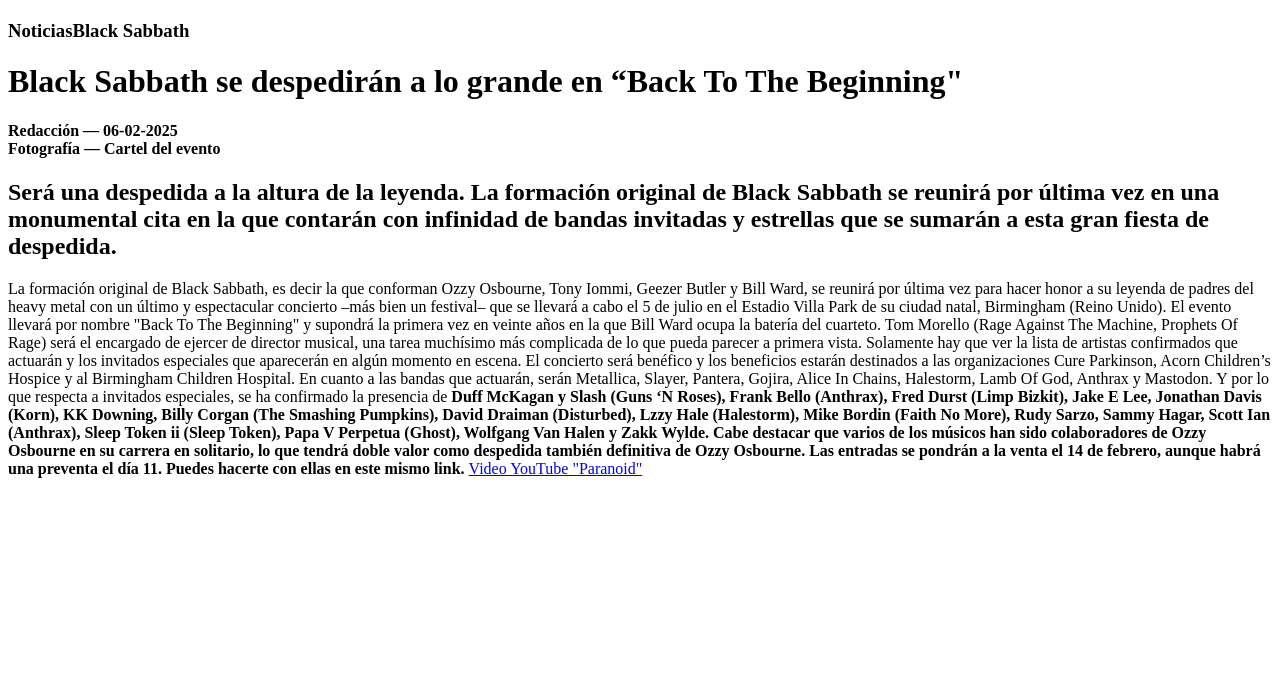
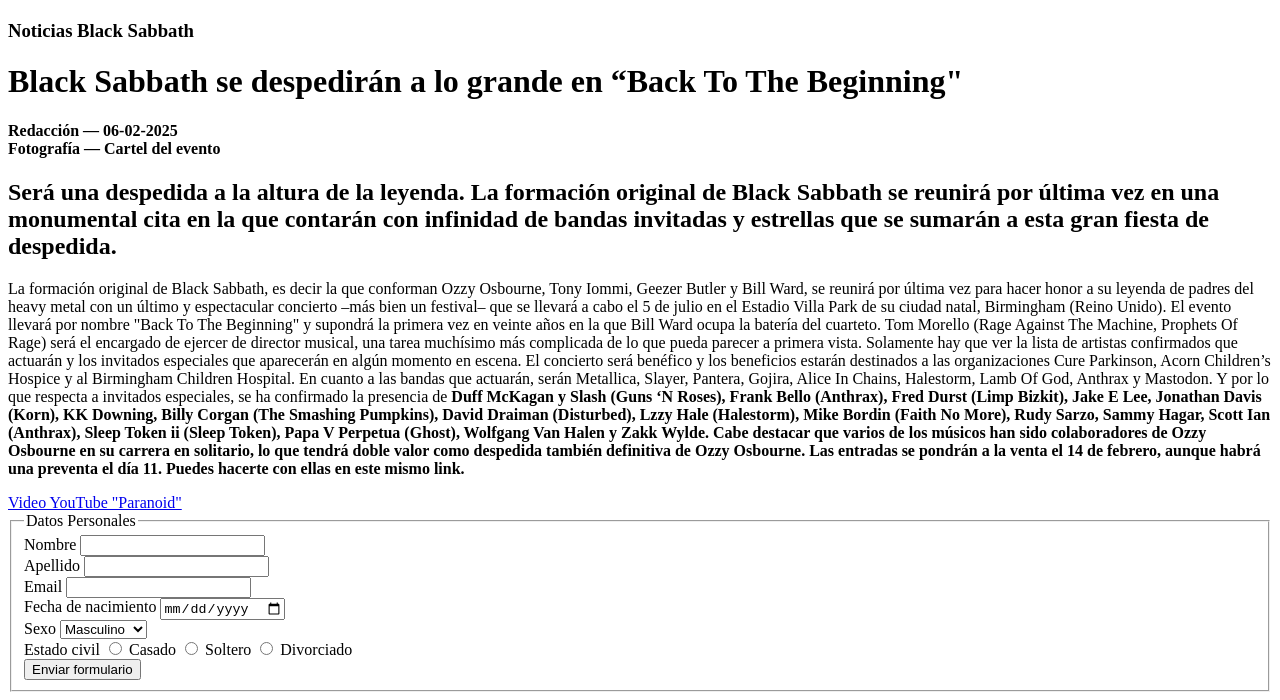
Before and after one commit to MarianoTarditi/DesarrolloWebPrueba, a plain HTML site: page index.html in a window 1280 px wide. Shown: the part 311-1011 px from the top of the page. Before the commit the page ends 805 px from the top, so only its background shows below. Drawn offline with Linux system fonts and the light colour scheme.

Commit message:
Clase 3 - formulario

```diff
--- a/index.html
+++ b/index.html
@@ -11,7 +11,7 @@
     <header>
         <img src="https://www.mondosonoro.com/wp-content/uploads/2025/02/BlackSabbath.jpg" alt="imagen">
 
-        <h3>NoticiasBlack Sabbath</h3>
+        <h3>Noticias Black Sabbath</h3>
 
         <h1>Black Sabbath se despedirán a lo grande en “Back To The Beginning"</h1>
 
@@ -37,6 +37,65 @@
     Las entradas se pondrán a la venta el 14 de febrero, aunque habrá una preventa el día 11. Puedes hacerte con ellas en este mismo link. </strong
     </p>
 
-    <a href="https://youtu.be/0qanF-91aJo">Video YouTube "Paranoid"</a>
+    <div>
+        <a href="https://youtu.be/0qanF-91aJo">Video YouTube "Paranoid"</a>
+    </div>
+
+
+    <footer>
+        <div>
+            <form method="post">
+                <fieldset>
+                    <legend>Datos Personales</legend>
+
+                    <div>
+                        <label for="nombre">Nombre</label>
+                        <input type="text" name="nombre" id="nombre">
+                    </div>
+
+                    <div>
+                        <label for="apellido">Apellido</label>
+                        <input type="text" name="apellido" id="apellido">
+                    </div>
+
+                    <div>
+                        <label for="email">Email</label>
+                        <input type="email" name="email" id="email">
+                    </div>
+
+                    <div>
+                        <label for="fecha">Fecha de nacimiento</label>
+                        <input type="date" name="fecha" id="fecha">
+                    </div>
+
+                    <div>
+                        <label for="sexo">Sexo</label>
+                        <select name="sexo" id="sexo">
+                            <option value="masculino">Masculino</option>
+                            <option value="femenino">Femenino</option>
+                            <option value="sin_genero">Sin género</option>
+                        </select>
+                    </div>
+
+                    <div>
+                        <label>Estado civil</label>
+                        <input type="radio" id="casado" name="estadoCivil" value="casado">
+                        <label for="casado">Casado</label>
+
+                        <input type="radio" id="casado" name="estadoCivil" value="soltero" />
+                        <label for="soltero">Soltero</label>
+
+                        <input type="radio" id="casado" name="estadoCivil" value="divorciado" />
+                        <label for="divorciado">Divorciado</label>
+                    </div>
+
+                    <div>
+                        <button name="button" type="submit">Enviar formulario</button>
+                    </div>
+
+                </fieldset>
+            </form>
+        </div>
+    </footer>
 </body>
 </html>
```
